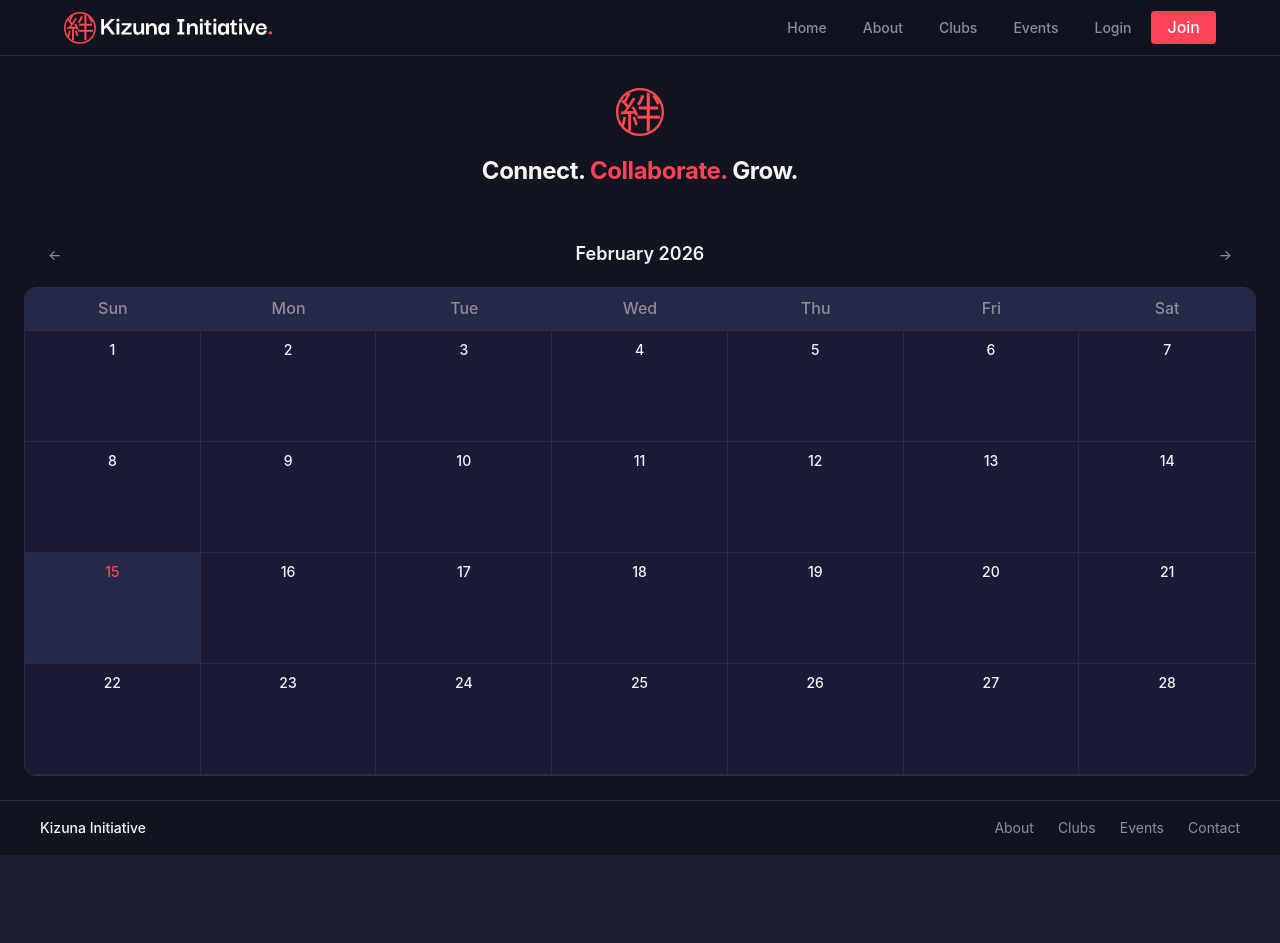
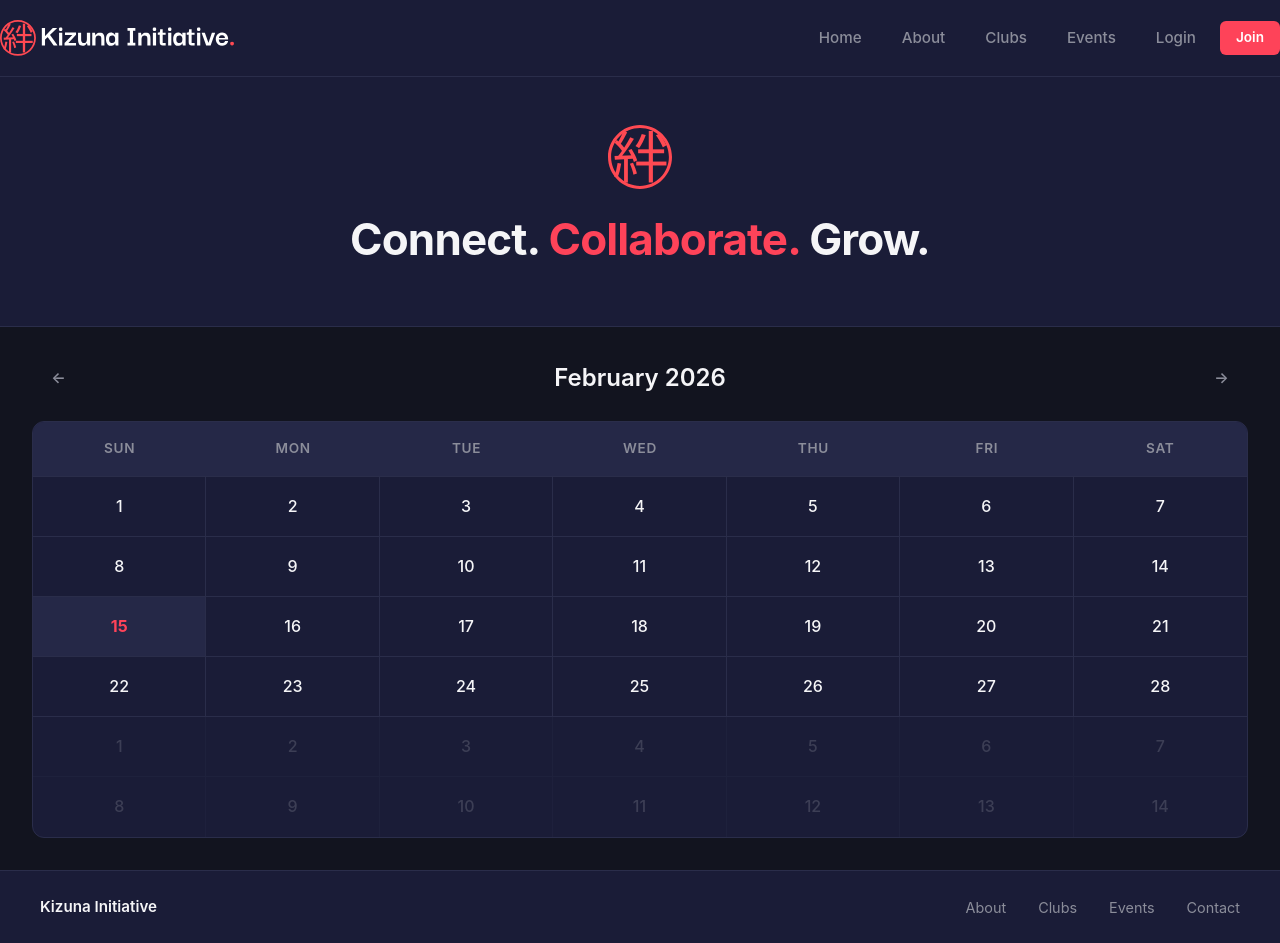
Before and after one commit to nitrimandylis/kizuna, a Flask app: page / in a window 1280 px wide. Before the commit the page ends 855 px from the top, so only its background shows below. Run offline with Flask 3, Linux system fonts and the light colour scheme; data that the repository does not hold is empty.

Commit message:
Redesign homepage with fixed calendar height and improved spacing
- Calendar now always shows 6 rows (42 cells) for consistent height
- Added proper .gitignore for Python/Flask project
- Improved hero section spacing inspired by IB-News-site design
- Larger elements and better typography throughout
- Fixed navbar height and sticky positioning

```diff
--- a/static/css/style.css
+++ b/static/css/style.css
@@ -1,10 +1,9 @@
-/* KIZUNA INITIATIVE - CLEAN MINIMAL STYLESHEET */
+/* KIZUNA INITIATIVE - DESIGN SYSTEM */
 
 :root {
     /* Core brand colors */
     --primary: #fe4359;
     --primary-light: #ff6b7a;
-    --primary-dark: #e6334a;
     --navy: #1a1c37;
     --navy-light: #252847;
     --navy-lighter: #2d3054;
@@ -20,26 +19,11 @@
     --success: #34d399;
     --warning: #fbbf24;
 
-    /* Spacing */
-    --space-xs: 0.25rem;
-    --space-sm: 0.5rem;
-    --space-md: 1rem;
-    --space-lg: 1.5rem;
-    --space-xl: 2rem;
-
     /* Typography */
     --font-sans: -apple-system, BlinkMacSystemFont, 'Inter', 'Segoe UI', Roboto, sans-serif;
-    --text-sm: 0.875rem;
-    --text-base: 1rem;
-    --text-lg: 1.125rem;
-    --text-xl: 1.25rem;
-    --text-2xl: 1.5rem;
-    --text-3xl: 2rem;
 
-    /* Radius */
-    --radius-sm: 4px;
-    --radius-md: 8px;
-    --radius-lg: 12px;
+    /* Transitions */
+    --transition: all 0.3s cubic-bezier(0.16, 1, 0.3, 1);
 }
 
 /* RESET & BASE */
@@ -57,17 +41,11 @@ html {
 
 body {
     font-family: var(--font-sans);
-    font-size: var(--text-base);
+    font-size: 1rem;
     line-height: 1.6;
     color: var(--text);
     background: var(--bg);
     min-height: 100vh;
-    display: flex;
-    flex-direction: column;
-}
-
-main {
-    flex: 1;
 }
 
 img {
@@ -85,59 +63,56 @@ ul {
     list-style: none;
 }
 
+/* CONTAINER */
+
+.container {
+    width: 100%;
+    max-width: 1200px;
+    margin: 0 auto;
+    padding: 0 2rem;
+}
+
 /* NAVIGATION */
 
 .navbar {
-    position: fixed;
+    background: var(--bg-elevated);
+    border-bottom: 1px solid var(--border);
+    padding: 1.25rem 0;
+    position: sticky;
     top: 0;
-    left: 0;
-    right: 0;
     z-index: 100;
-    height: 56px;
-    background: rgba(18, 20, 31, 0.9);
-    backdrop-filter: blur(12px);
-    border-bottom: 1px solid var(--border);
 }
 
 .nav-container {
-    max-width: 1200px;
-    margin: 0 auto;
-    padding: 0 var(--space-lg);
-    height: 100%;
     display: flex;
     justify-content: space-between;
     align-items: center;
+    gap: 2rem;
 }
 
 .navbar-brand {
     display: flex;
     align-items: center;
-    gap: var(--space-sm);
 }
 
 .logo-main {
-    height: 32px;
+    height: 36px;
     width: auto;
-}
-
-.brand-text {
-    font-size: var(--text-lg);
-    font-weight: 600;
 }
 
 .nav-menu {
     display: flex;
     align-items: center;
-    gap: var(--space-xs);
+    gap: 0.5rem;
 }
 
 .nav-link {
-    padding: var(--space-sm) var(--space-md);
-    font-size: var(--text-sm);
+    padding: 0.5rem 1rem;
+    font-size: 0.95rem;
     font-weight: 500;
     color: var(--text-muted);
-    border-radius: var(--radius-sm);
-    transition: color 0.2s, background 0.2s;
+    border-radius: 6px;
+    transition: var(--transition);
 }
 
 .nav-link:hover {
@@ -169,15 +144,15 @@ ul {
     display: inline-flex;
     align-items: center;
     justify-content: center;
-    gap: var(--space-sm);
-    padding: var(--space-sm) var(--space-lg);
+    gap: 0.5rem;
+    padding: 0.6rem 1.2rem;
     font-family: inherit;
-    font-size: var(--text-sm);
-    font-weight: 500;
+    font-size: 0.95rem;
+    font-weight: 600;
     border: none;
-    border-radius: var(--radius-sm);
+    border-radius: 6px;
     cursor: pointer;
-    transition: all 0.2s;
+    transition: var(--transition);
 }
 
 .btn-primary {
@@ -211,68 +187,85 @@ ul {
 }
 
 .btn-sm {
-    padding: var(--space-xs) var(--space-md);
-    font-size: var(--text-xs);
+    padding: 0.4rem 1rem;
+    font-size: 0.85rem;
 }
 
 .btn-lg {
-    padding: var(--space-md) var(--space-xl);
-    font-size: var(--text-base);
+    padding: 0.75rem 1.5rem;
+    font-size: 1rem;
 }
 
 .btn-full {
     width: 100%;
 }
 
-/* HOME PAGE */
+/* ═════════════════════════════════════════════════════════════════════════
+   HOME PAGE
+   ═════════════════════════════════════════════════════════════════════════ */
 
 .home-page {
-    padding-top: 56px;
     display: flex;
     flex-direction: column;
-    height: 100vh;
+    min-height: calc(100vh - 60px);
 }
 
-.home-hero {
-    padding: var(--space-xl) var(--space-lg);
+/* HERO SECTION */
+
+.hero-section {
+    background: var(--bg-elevated);
+    border-bottom: 1px solid var(--border);
+    padding: 3rem 2rem;
     text-align: center;
 }
 
-.home-hero .hero-logo {
-    width: 48px;
-    height: 48px;
-    margin: 0 auto var(--space-md);
+.hero-content {
+    max-width: 600px;
+    margin: 0 auto;
 }
 
-.home-hero h1 {
-    font-size: var(--text-2xl);
-    font-weight: 700;
-    letter-spacing: -0.02em;
+.hero-logo {
+    width: 64px;
+    height: 64px;
+    margin: 0 auto 1.5rem;
 }
 
-.home-hero h1 span {
+.hero-section h1 {
+    font-size: clamp(2rem, 4vw, 2.75rem);
+    font-weight: 700;
+    line-height: 1.2;
+    letter-spacing: -0.02em;
+    margin-bottom: 0.75rem;
+}
+
+.hero-section h1 span {
     color: var(--primary);
 }
 
-.home-calendar {
+.hero-subtitle {
+    font-size: 1.1rem;
+    color: var(--text-muted);
+    line-height: 1.6;
+}
+
+/* CALENDAR SECTION */
+
+.calendar-section {
     flex: 1;
-    padding: 0 var(--space-lg) var(--space-lg);
+    padding: 2rem;
     display: flex;
     flex-direction: column;
-    min-height: 0;
 }
-
-/* CALENDAR */
 
 .calendar-header {
     display: flex;
     align-items: center;
     justify-content: space-between;
-    padding: var(--space-md) 0;
+    margin-bottom: 1.5rem;
 }
 
 .calendar-title {
-    font-size: var(--text-lg);
+    font-size: 1.5rem;
     font-weight: 600;
 }
 
@@ -295,16 +288,19 @@ ul {
 }
 
 .calendar-weekdays div {
-    padding: var(--space-sm);
+    padding: 1rem 0.5rem;
     text-align: center;
-    font-size: var(--text-xs);
-    font-weight: 500;
+    font-size: 0.85rem;
+    font-weight: 600;
     color: var(--text-muted);
+    text-transform: uppercase;
+    letter-spacing: 0.05em;
 }
 
 .calendar-days {
     display: grid;
     grid-template-columns: repeat(7, 1fr);
+    grid-template-rows: repeat(6, 1fr);
     flex: 1;
 }
 
@@ -312,16 +308,21 @@ ul {
     display: flex;
     flex-direction: column;
     align-items: center;
-    justify-content: flex-start;
-    padding: var(--space-sm);
+    justify-content: center;
+    padding: 0.5rem;
     border-right: 1px solid var(--border);
     border-bottom: 1px solid var(--border);
     cursor: pointer;
-    transition: background 0.2s;
+    transition: var(--transition);
+    min-height: 60px;
 }
 
 .calendar-day:nth-child(7n) {
     border-right: none;
+}
+
+.calendar-day:nth-child(n+36) {
+    border-bottom: none;
 }
 
 .calendar-day:hover {
@@ -335,72 +336,64 @@ ul {
 
 .calendar-day.today {
     background: var(--navy-light);
+    border-radius: 0;
 }
 
 .calendar-day-number {
-    font-size: var(--text-sm);
+    font-size: 1rem;
     font-weight: 500;
 }
 
 .calendar-day.today .calendar-day-number {
     color: var(--primary);
+    font-weight: 700;
 }
 
 .calendar-event-dot {
-    width: 4px;
-    height: 4px;
+    width: 6px;
+    height: 6px;
     border-radius: 50%;
     background: var(--primary);
-    margin-top: 2px;
+    margin-top: 4px;
 }
 
 .calendar-event-dots {
     display: flex;
-    gap: 2px;
+    gap: 3px;
     flex-wrap: wrap;
     justify-content: center;
 }
 
-/* SECTION (for other pages) */
+/* ═════════════════════════════════════════════════════════════════════════
+   OTHER PAGES
+   ═════════════════════════════════════════════════════════════════════════ */
+
+.page-header {
+    padding: 3rem 2rem 2rem;
+    border-bottom: 1px solid var(--border);
+}
+
+.page-header h1 {
+    font-size: clamp(1.75rem, 3vw, 2.25rem);
+    font-weight: 600;
+    margin-bottom: 0.5rem;
+}
+
+.page-header p {
+    font-size: 1rem;
+    color: var(--text-muted);
+}
 
 .section {
-    padding: var(--space-xl) var(--space-lg);
+    padding: 2rem;
     max-width: 1200px;
     margin: 0 auto;
 }
 
-.section-header {
-    margin-bottom: var(--space-lg);
-}
-
 .section-title {
-    font-size: var(--text-xl);
+    font-size: 1.5rem;
     font-weight: 600;
-    margin-bottom: var(--space-xs);
-}
-
-.section-subtitle {
-    font-size: var(--text-sm);
-    color: var(--text-muted);
-}
-
-/* PAGE HEADER (for other pages) */
-
-.page-header {
-    padding: var(--space-xl) var(--space-lg);
-    padding-top: calc(var(--space-xl) + 56px);
-    border-bottom: 1px solid var(--border);
-}
-
-.page-header h1 {
-    font-size: var(--text-2xl);
-    font-weight: 600;
-    margin-bottom: var(--space-xs);
-}
-
-.page-header p {
-    font-size: var(--text-sm);
-    color: var(--text-muted);
+    margin-bottom: 1.5rem;
 }
 
 /* CARDS */
@@ -723,8 +724,8 @@ ul {
 
 .footer {
     border-top: 1px solid var(--border);
-    padding: var(--space-md) var(--space-lg);
-    flex-shrink: 0;
+    padding: 1.5rem 2rem;
+    background: var(--bg-elevated);
 }
 
 .footer-content {
@@ -736,39 +737,41 @@ ul {
 }
 
 .footer-brand {
-    font-size: var(--text-sm);
-    font-weight: 500;
+    font-size: 0.95rem;
+    font-weight: 600;
 }
 
 .footer-links {
     display: flex;
-    gap: var(--space-lg);
+    gap: 2rem;
 }
 
 .footer-links a {
-    font-size: var(--text-sm);
+    font-size: 0.9rem;
     color: var(--text-muted);
-    transition: color 0.2s;
+    transition: var(--transition);
 }
 
 .footer-links a:hover {
     color: var(--text);
 }
 
-/* RESPONSIVE */
+/* ═════════════════════════════════════════════════════════════════════════
+   RESPONSIVE
+   ═════════════════════════════════════════════════════════════════════════ */
 
 @media (max-width: 768px) {
     .nav-menu {
         display: none;
         position: absolute;
-        top: 56px;
+        top: 100%;
         left: 0;
         right: 0;
         background: var(--bg);
         border-bottom: 1px solid var(--border);
-        padding: var(--space-sm);
+        padding: 1rem;
         flex-direction: column;
-        gap: var(--space-xs);
+        gap: 0.5rem;
     }
 
     .nav-menu.active {
--- a/static/js/main.js
+++ b/static/js/main.js
@@ -21,7 +21,7 @@ document.addEventListener('DOMContentLoaded', function() {
         }, 5000);
     });
 
-    // Calendar
+    // Calendar - always renders 6 rows (42 cells) for consistent height
     const calendarDays = document.getElementById('calendarDays');
     const calendarTitle = document.getElementById('calendarTitle');
     const prevBtn = document.getElementById('prevMonth');
@@ -47,28 +47,29 @@ document.addEventListener('DOMContentLoaded', function() {
             const today = new Date();
             const todayStr = today.toDateString();
 
-            // Calculate rows needed (5 or 6)
-            const totalCells = startDay + daysInMonth;
-            const rows = Math.ceil(totalCells / 7);
-            const cellCount = rows * 7;
+            // Always render 42 cells (6 rows x 7 days) for consistent height
+            const totalCells = 42;
 
             let html = '';
             let dayCount = 1;
             let nextMonthDay = 1;
 
-            for (let i = 0; i < cellCount; i++) {
+            for (let i = 0; i < totalCells; i++) {
                 let dayNumber;
                 let isOtherMonth = false;
                 let isToday = false;
 
                 if (i < startDay) {
+                    // Previous month days
                     dayNumber = daysInPrevMonth - startDay + i + 1;
                     isOtherMonth = true;
                 } else if (dayCount > daysInMonth) {
+                    // Next month days
                     dayNumber = nextMonthDay;
                     nextMonthDay++;
                     isOtherMonth = true;
                 } else {
+                    // Current month days
                     dayNumber = dayCount;
                     const cellDate = new Date(year, month, dayCount);
                     if (cellDate.toDateString() === todayStr) {
--- a/templates/home.html
+++ b/templates/home.html
@@ -4,12 +4,14 @@
 
 {% block content %}
 <div class="home-page">
-    <section class="home-hero">
-        <img src="{{ url_for('static', filename='images/kizuna-logo-small.svg') }}" alt="Kizuna" class="hero-logo">
-        <h1>Connect. <span>Collaborate.</span> Grow.</h1>
+    <section class="hero-section">
+        <div class="hero-content">
+            <img src="{{ url_for('static', filename='images/kizuna-logo-small.svg') }}" alt="Kizuna" class="hero-logo">
+            <h1>Connect. <span>Collaborate.</span> Grow.</h1>
+        </div>
     </section>
 
-    <section class="home-calendar">
+    <section class="calendar-section">
         <div class="calendar-header">
             <button class="btn btn-ghost" id="prevMonth">←</button>
             <h2 class="calendar-title" id="calendarTitle"></h2>
```
Also changed, not shown: other parts of static/css/style.css (+98 -74 lines), 1 other file.
